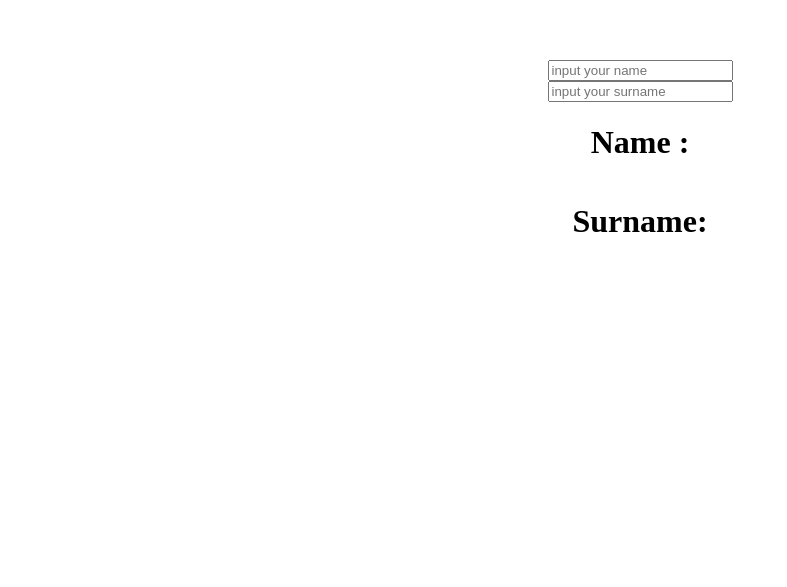
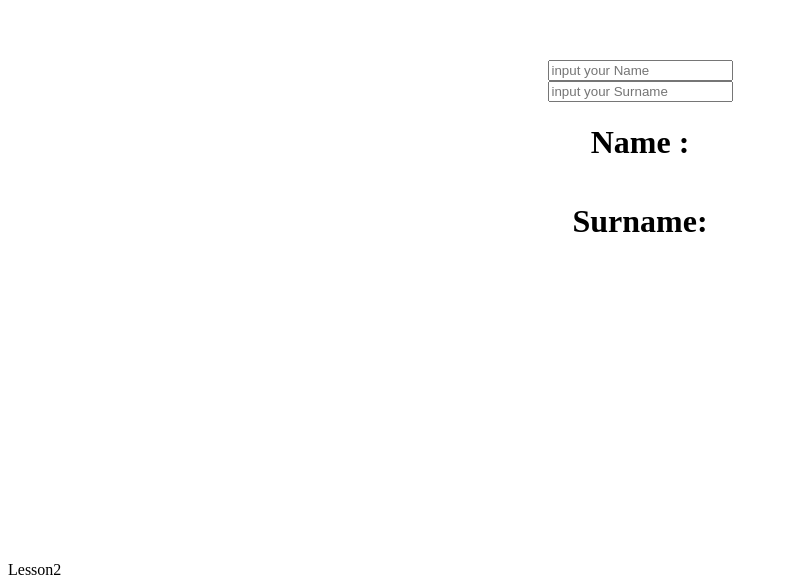
Before and after one commit to sirojUzb/Green-life, a React (Vite) app: page / in a window 1280 px wide. Shown: the part 247-834 px from the top of the page, without its empty margins (0-787 px from the left). Built offline with nearby package versions, Linux system fonts and the light colour scheme.

Commit message:
first commit

```diff
--- /dev/null
+++ b/lesson2/index.jsx
@@ -0,0 +1,5 @@
+const Lesson2 = () => {
+  return <div>Lesson2</div>;
+};
+
+export default Lesson2;
--- a/src/App.jsx
+++ b/src/App.jsx
@@ -1,6 +1,7 @@
 import { Component } from "react";
 // import Lesson3 from "./Lesson3";
 import Lesson3part2 from "./Lesson3part2";
+import Lesson2 from "../lesson2";
 
 class App extends Component {
   render() {
@@ -8,6 +9,7 @@ class App extends Component {
       <div>
         {/* <Lesson3 /> */}
         <Lesson3part2 />
+        <Lesson2 />
       </div>
     );
   }
--- a/src/Lesson3part2/index.jsx
+++ b/src/Lesson3part2/index.jsx
@@ -25,7 +25,7 @@ class Lesson3part2 extends Component {
             this.setState({ name: event.target.value });
           }}
           type="text"
-          placeholder="input your name"
+          placeholder="input your Name"
         />
         <input
           onChange={(event) => {
@@ -33,7 +33,7 @@ class Lesson3part2 extends Component {
             this.setState({ surname: event.target.value });
           }}
           type="text"
-          placeholder="input your surname"
+          placeholder="input your Surname"
         />
         <h1>Name : {this.state.name}</h1>
         <h1>Surname: {this.state.surname}</h1>
```
